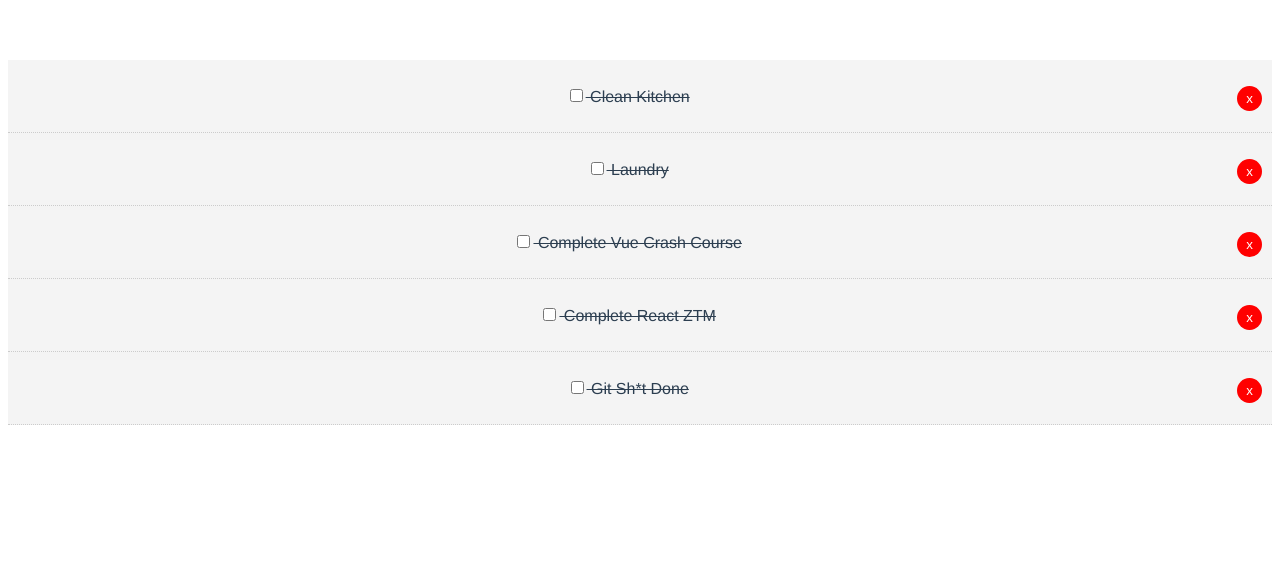
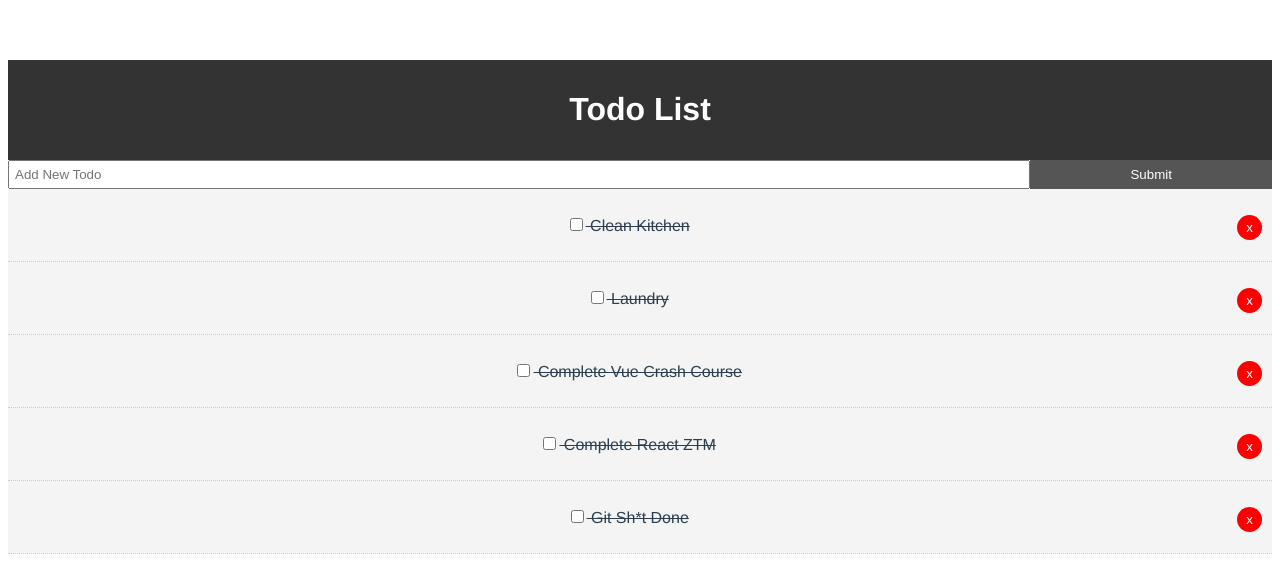
Before and after one commit to CodeMeKathy/stunning-winner, a Vue app: page / in a window 1280 px wide. Shown: the top 570 px of the page. Built offline with nearby package versions, Linux system fonts and the light colour scheme.

Commit message:
Adding AddTodo component
Creating AddTodo vue file with form and styling. Imported into App.vue.

```diff
--- a/package.json
+++ b/package.json
@@ -10,6 +10,7 @@
   "dependencies": {
     "core-js": "^3.4.3",
     "sass": "^1.23.7",
+    "uuid": "^3.3.3",
     "vue": "^2.6.10"
   },
   "devDependencies": {
--- a/src/App.vue
+++ b/src/App.vue
@@ -2,17 +2,25 @@
   <div id="app">
     <!-- V Bind allows data to be passed through to components as props. -->
     <!-- There are many types of template directives -->
+
+    <Header />
+    <!-- Use v-on to catch the child component emit -->
+    <AddTodo v-on:add-todo="addTodo" />
     <Todos v-bind:todos="todos" v-on:delete-todo="deleteTodo" />
   </div>
 </template>
 
 <script>
+import Header from './components/layout/Header'
 import Todos from './components/Todos'
+import AddTodo from './components/AddTodo'
 
 export default {
   name: 'app',
   components: {
-    Todos
+    Header,
+    Todos,
+    AddTodo
   },
 
   // data is function returning an object
@@ -22,7 +30,7 @@ export default {
         {
           id: '1',
           title: 'Clean Kitchen',
-          completed: 'true'
+          completed: 'false'
         },
         {
           id: '2',
@@ -32,7 +40,7 @@ export default {
         {
           id: '3',
           title: 'Complete Vue Crash Course',
-          completed: 'true'
+          completed: 'false'
         },
         {
           id: '4',
@@ -50,6 +58,9 @@ export default {
   methods: {
     deleteTodo(id) {
       this.todos = this.todos.filter(todo => todo.id !== id)
+    },
+    addTodo(newTodo) {
+      this.todos = { ...this.todos, newTodo }
     }
   }
 }
@@ -65,4 +76,16 @@ export default {
   color: #2c3e50;
   margin-top: 60px;
 }
+
+.btn {
+  display: inline-block;
+  border: none;
+  background: #555;
+  color: #fff;
+  padding: 7px 20px;
+  cursor: pointer;
+}
+.btn:hover {
+  background: #666;
+}
 </style>
--- /dev/null
+++ b/src/components/AddTodo.vue
@@ -0,0 +1,53 @@
+<template>
+  <div>
+    <form @submit="addTodo">
+      <!-- The data needs to be travered up to the parent -->
+      <input
+        type="text"
+        v-model="title"
+        name="title"
+        placeholder="Add New Todo"
+      />
+      <input type="submit" value="Submit" class="btn" />
+    </form>
+  </div>
+</template>
+
+<script>
+import uuid from 'uuid'
+
+export default {
+  name: 'AddTodo',
+  data() {
+    return {
+      title: ''
+    }
+  },
+  methods: {
+    addTodo(e) {
+      e.preventDefault()
+      const newTodo = {
+        id: uuid.v4(),
+        title: this.title,
+        completed: false
+      }
+      // Send to parent via emitting an event
+      this.$emit('add-todo', newTodo)
+      this.title = ''
+    }
+  }
+}
+</script>
+
+<style scoped>
+form {
+  display: flex;
+}
+input[type='text'] {
+  flex: 10;
+  padding: 5px;
+}
+input[type='submit'] {
+  flex: 2;
+}
+</style>
--- /dev/null
+++ b/src/components/layout/Header.vue
@@ -0,0 +1,28 @@
+<template>
+
+<header class="header" >
+  <h1>Todo List</h1>
+</header>
+
+</template>
+
+<script>
+export default {
+  name: 'Header'
+}
+
+</script>
+
+<style scoped>
+  .header {
+    background: #333;
+    color: #fff;
+    text-align: center;
+    padding: 10px;
+  }
+  .header a {
+    color: #fff;
+    padding-right: 5px;
+    text-decoration: none;
+  }
+</style>
```
Also changed, not shown: 1 other file (tests, documents, lock files or other folders).
